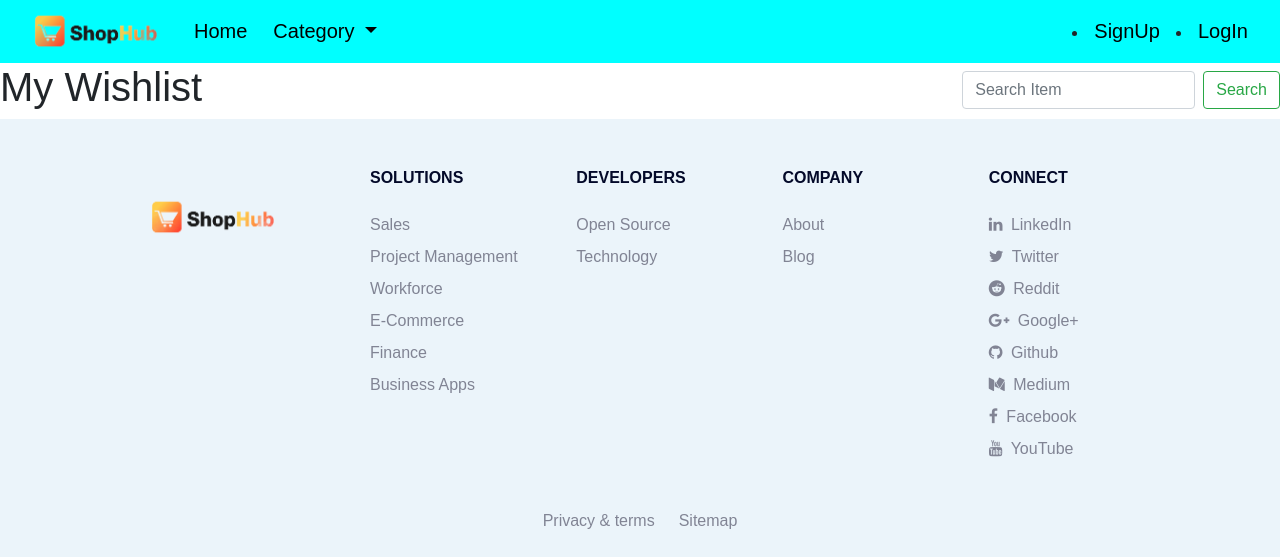
After one commit to AritRoy1/ShopHub, a Django app: page /product/wishlist/ in a window 1280 px wide. The commit adds this page. Shown: the top 557 px of the page. Run offline with Django 4.2, Linux system fonts and the light colour scheme; some libraries are stand-ins or nearby versions.

```diff
--- a/customer/templates/customer/base.html
+++ b/customer/templates/customer/base.html
@@ -91,7 +91,13 @@
           {% comment %} <a class="dropdown-item" href="{% url 'customer-registration' %}">LogIn for Customer</a>
           <a class="dropdown-item" href="{% url 'vendor-registration' %}">LogIn for Vendor</a> {% endcomment %}
 
+          <a class="dropdown-item" href="{% url 'profile' %}">My Profile</a>
+          <a class="dropdown-item" href="{% url 'wishlist' %}">WishList</a>
+          <a class="dropdown-item" href="">Orders</a>
+
+
           <a class="dropdown-item" href="{% url 'logout' %}">LogOut</a>
+
           </div>
         </li>
 
@@ -161,6 +167,10 @@
 {% block product %}
 
 {% endblock product %}
+
+{% block wishlist %}
+
+{% endblock wishlist %}
 
    {% comment %} footer {% endcomment %}
 
--- a/customer/templates/customer/product_detail.html
+++ b/customer/templates/customer/product_detail.html
@@ -18,6 +18,8 @@
         <input type="hidden" name="prod_id" value="{{img.id}}" id="prod_id">
         <button type="submit" class="btn btn-warning shadow px-5 py-2">Add To Cart</button>
         <button type="submit" class="btn btn-info shadow px-5 py-2">Buy Now</button>
+        {% comment %} <button type="submit" class="btn btn-info shadow px-5 py-2">wishlist</button> {% endcomment %}
+
 
     </div>
     </form>
--- /dev/null
+++ b/customer/templates/customer/profile.html
@@ -0,0 +1 @@
+{% extends "customer/base.html" %}
--- a/customer/urls.py
+++ b/customer/urls.py
@@ -18,8 +18,7 @@ urlpatterns = [
     path('electronics-detail/', views.ProductDetail.as_view() ,name='Electronics'),
     path('product-list/<int:pk>', views.ProductList.as_view(), name="product-list"),
     path('product-detail/<int:pk>', views.ProductDetail.as_view(), name='product-detail'),
-
-
+    path("profile/", views.profile, name="profile")
 
 
 
--- /dev/null
+++ b/product/static/product/css/style2.css
@@ -0,0 +1,6 @@
+
+
+.dropdown-menu a:hover{
+    background-color:  green;
+
+}
--- /dev/null
+++ b/product/templates/product/wishlist.html
@@ -0,0 +1,4 @@
+{% extends "customer/base.html" %}
+{% block wishlist %}
+<h1>My Wishlist</h1>
+{% endblock wishlist %}
--- a/product/urls.py
+++ b/product/urls.py
@@ -10,6 +10,7 @@ urlpatterns = [
     path('minuscart/', views.minus_cart),
     path('removecart/', views.remove_cart),
     path('search/', views.search, name = 'search'),
+    path("wishlist/", views.wishlist, name='wishlist')
 
 
 
--- a/product/views.py
+++ b/product/views.py
@@ -189,6 +189,7 @@ def remove_cart(request):
         }
     return JsonResponse(data)
 
+
 def search(request):
     dict1={}
     category = Category.objects.all()
@@ -199,100 +200,68 @@ def search(request):
         print("GET1")
 
         if 'search' in request.GET:
-            print("GET2")
+
             print("----------------")
-            var = request.GET.get('search')
-            var1 = request.GET.get('test')
+            query = request.GET.get('search')
+            test = request.GET.get('test')
+            print("var",query)
+            print("var1",test)
 
-
-
-            print("var",var)
-            print("var1",var1)
-
-
-            # print(type(var2))
-
-            brand_item = Product.objects.filter(sub__name__icontains=var).distinct("brand",'color')
-            # print(product)
-            # color = Product.objects.filter(sub__name__icontains)
-
+            brand_item = Product.objects.filter(sub__name__icontains=query).distinct('brand')
+            color_item = Product.objects.filter(sub__name__icontains=query).distinct('color')
 
             # filter by price
-            if var1=='1':
-                image  = Image.objects.filter(Q(product__sub__name__icontains=var) & Q(product__price__lte=30000))
-                return render(request, 'product/search.html', {"image":image, "dict1":dict1, "query":var, })
+            if test=='1':
+                image  = Image.objects.filter(Q(product__sub__name__icontains=query) & Q(product__price__lte=30000))
+                return render(request, 'product/search.html', {"image":image, "dict1":dict1, "query":query, "brand_item":brand_item, "color_item":color_item})
 
-            elif var1=="2":
-                image  = Image.objects.filter(Q(product__sub__name__icontains=var) & Q(product__price__gte=30000))
+            elif test=="2":
+                image  = Image.objects.filter(Q(product__sub__name__icontains=query) & Q(product__price__gte=30000))
 
-                return render(request, 'product/search.html', {"image":image, "dict1":dict1, "query":var, })
-
-
-            # filter by Brand
-            # else:
-            #     image = Image.objects.filter(product__brand=var2)
-            #     return render(request, 'product/search.html', {"image":image, "dict1":dict1, "query":var, "product":product})
-
+                return render(request, 'product/search.html', {"image":image, "dict1":dict1, "query":query, "brand_item":brand_item, "color_item":color_item})
 
 
         else:
-
             image = Image.objects.all()
-            print("get3")
-
             return render(request, 'product/search.html', {"image":image, "dict1":dict1,})
 
-
+        # filter by brand
         if 'brand' in request.GET:
             var2 = request.GET.get('brand')
             image = Image.objects.filter(product__brand=var2)
-            return render(request, 'product/search.html', {"image":image, "dict1":dict1, "query":var, "product":brand_item})
+            return render(request, 'product/search.html', {"image":image, "dict1":dict1, "query":query, "brand_item":brand_item, "color_item":color_item})
 
-    image = Image.objects.filter(Q(product__category__name__icontains=var)|Q(product__sub__name__icontains=var))
+        # filter by color
+        if "color" in request.GET:
+            color = request.GET.get('color')
+            print(color)
+            image = Image.objects.filter(Q(product__sub__name__icontains=query) & Q(product__color__icontains=color))
+            return render(request, 'product/search.html', {"image":image, "dict1":dict1, "query":query, "brand_item":brand_item, "color_item":color_item})
+
+        # sort
+        if "sort" in request.GET:
+            sort = request.GET.get('sort')
+            print("sort",type(sort))
+            if sort=='1':
+                image = Image.objects.filter(Q(product__sub__name__icontains=query)|Q(product__category__name__icontains=query)).order_by("product__price")
+
+                return render(request, 'product/search.html', {"image":image, "dict1":dict1, "query":query, "brand_item":brand_item, "color_item":color_item})
+
+            if sort=='2':
+                image = Image.objects.filter(Q(product__sub__name__icontains=query)| Q (product__category__name__icontains=query)).order_by("-product__price")
+                return render(request, 'product/search.html', {"image":image, "dict1":dict1, "query":query, "brand_item":brand_item, "color_item":color_item})
 
 
-    if var == "":
-            return render(request, 'product/search.html', {"image":image, "dict1":dict1,'query':var,})
+    image = Image.objects.filter(Q(product__category__name__icontains=query)|Q(product__sub__name__icontains=query))
+
+
+    if query == "":
+            return render(request, 'product/search.html', {"image":image, "dict1":dict1,'query':query,})
     else:
-        return render(request, 'product/search.html', {"image":image, "dict1":dict1,'query':var, "product":brand_item})
+        return render(request, 'product/search.html', {"image":image, "dict1":dict1,'query':query, "brand_item":brand_item,"color_item":color_item})
 
 
 
 
-
-        # if 'brand' in request.GET:
-        #     # var = request.GET.get('search')
-        #     var2 = request.GET.get('brand')
-        #     print("second")
-        #     print("var", var)
-        #     print("var2",var2)
-        #     image = Image.objects.filter(product__brand=var2)
-        #     return render(request, 'product/search.html', {"image":image, "dict1":dict1, "query":var, "product":product})
-
-        # else:
-
-        #     image = Image.objects.all()
-        #     print("get3")
-
-        #     return render(request, 'product/search.html', {"image":image, "dict1":dict1,})
-
-
-
-# def search(request):
-#     if request.method=='GET':
-#         if 'search' in request.GET:
-#            var = request.GET.get('search')
-#            query  = request.GET.get('search')
-#            query = "|".join(query.split(' '))
-#            print(query)
-#            search_query = SearchQuery(query, search_type='raw')
-
-#            books = Image.objects.annotate(
-#             search=SearchVector("product__brand","product__description","product__sub__name", "product__price", "product__brand", "product__category__name")
-#                 ).filter(search=search_query).order_by('product__sub__name')
-
-
-
-#         print(var)
-
-#     return render(request, 'product/search.html', {"books":books, "query":query} )
+def wishlist(request):
+    return render(request, 'product/wishlist.html')
```
Also changed, not shown: customer/views.py (+9 -0 lines), product/models.py (+7 -0 lines), product/templates/product/search.html (+18 -15 lines), product/migrations/0005_product_is_wishlist.py (added), product/migrations/0006_remove_product_is_wishlist.py (added), product/migrations/0007_wishlist.py (added).
